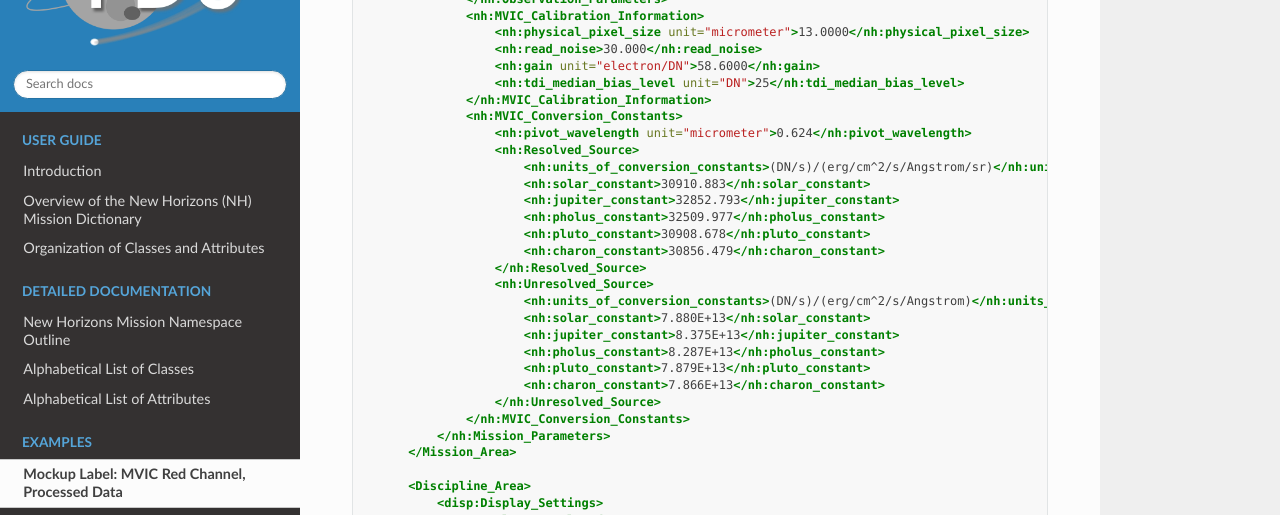
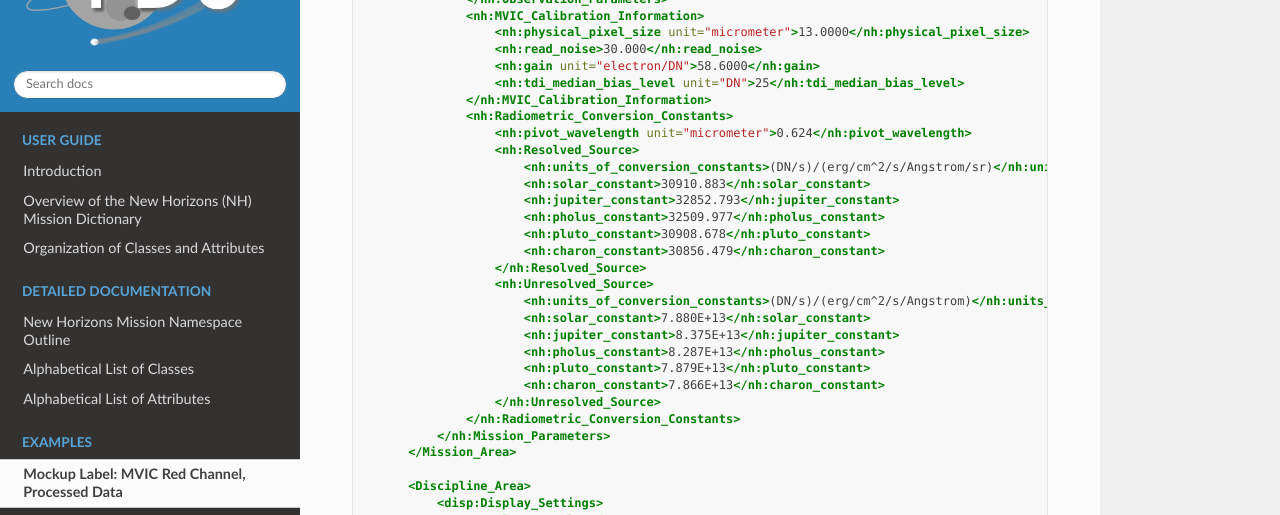
Before and after one commit to pds-data-dictionaries/ldd-nh, a Sphinx documentation site: the page built from docs/source/examples/mc0procMockup.rst, in a window 1280 px wide and 900 px high, scrolled down 2361 px. Shown: the part 151-666 px from the top of the window. Built offline with Sphinx 7.4.7 and the Read the Docs theme 2.0.0, drawn with Linux system fonts in a browser that asks for light colours; some of the changed text lies outside the part shown.

Commit message:
MVIC_Conversion_Constants -> Radiometric_Conversion_Constants

```diff
--- a/docs/source/examples/mc0procMockup.rst
+++ b/docs/source/examples/mc0procMockup.rst
@@ -146,7 +146,7 @@ found in the *<Mission_Area>* of the structure.
                     <nh:gain unit="electron/DN">58.6000</nh:gain>
                     <nh:tdi_median_bias_level unit="DN">25</nh:tdi_median_bias_level>
                 </nh:MVIC_Calibration_Information>
-                <nh:MVIC_Conversion_Constants>
+                <nh:Radiometric_Conversion_Constants>
                     <nh:pivot_wavelength unit="micrometer">0.624</nh:pivot_wavelength>
                     <nh:Resolved_Source>
                         <nh:units_of_conversion_constants>(DN/s)/(erg/cm^2/s/Angstrom/sr)</nh:units_of_conversion_constants>
@@ -164,7 +164,7 @@ found in the *<Mission_Area>* of the structure.
                         <nh:pluto_constant>7.879E+13</nh:pluto_constant>
                         <nh:charon_constant>7.866E+13</nh:charon_constant>
                     </nh:Unresolved_Source>
-                </nh:MVIC_Conversion_Constants>
+                </nh:Radiometric_Conversion_Constants>
             </nh:Mission_Parameters>
         </Mission_Area>
 
@@ -469,7 +469,7 @@ found in the *<Mission_Area>* of the structure.
 
     <Reference_List>
         <Internal_Reference>
-            <lid_reference>urn:nasa:pds:nh_doc:all:ralph_ssr</lid_reference>
+            <lid_reference>urn:nasa:pds:nh_documents:ralph:ralph_ssr</lid_reference>
             <reference_type>data_to_document</reference_type>
             <comment>
                 This document from Space Science Reviews describes technical and operational
--- a/docs/source/examples/mpfprocMockup.rst
+++ b/docs/source/examples/mpfprocMockup.rst
@@ -204,7 +204,7 @@ found in the *<Mission_Area>* of the structure.
                     </nh:Framing_Biases>
                 </nh:MVIC_Calibration_Information>
 
-                <nh:MVIC_Conversion_Constants>
+                <nh:Radiometric_Conversion_Constants>
                     <nh:pivot_wavelength unit="micrometer">0.692</nh:pivot_wavelength>
                     <nh:Resolved_Source>
                         <nh:units_of_conversion_constants>(DN/s)/(erg/cm^2/s/Angstrom/sr)</nh:units_of_conversion_constants>
@@ -222,7 +222,7 @@ found in the *<Mission_Area>* of the structure.
                         <nh:pluto_constant>2.417E+14</nh:pluto_constant>
                         <nh:charon_constant>2.491E+14</nh:charon_constant>
                     </nh:Unresolved_Source>
-                </nh:MVIC_Conversion_Constants>
+                </nh:Radiometric_Conversion_Constants>
             </nh:Mission_Parameters>
         </Mission_Area>
 
@@ -749,7 +749,7 @@ found in the *<Mission_Area>* of the structure.
 
     <Reference_List>
         <Internal_Reference>
-            <lid_reference>urn:nasa:pds:nh_doc:all:ralph_ssr</lid_reference>
+            <lid_reference>urn:nasa:pds:nh_documents:ralph:ralph_ssr</lid_reference>
             <reference_type>data_to_document</reference_type>
             <comment>
                 This document from Space Science Reviews describes technical and operational
--- a/docs/source/user/user-guide.rst
+++ b/docs/source/user/user-guide.rst
@@ -168,10 +168,10 @@ This class contains:
 .. _mvic-conversion-constants:
 
 *************************************************
-Subclass: <nh:MVIC_Conversion_Constants>
+Subclass: <nh:Radiometric_Conversion_Constants>
 *************************************************
 
-The *<nh:MVIC_Conversion_Constants>* class is used in labels for processed
+The *<nh:Radiometric_Conversion_Constants>* class is used in labels for processed
 data from all seven MVIC detectors. The MVIC pipeline does not produce "calibrated"
 data in the sense that PDS defines "calibrated" - specifically, "Data reduced to
 physical units". The final reduction step depends on both the spectal characteristics
```
